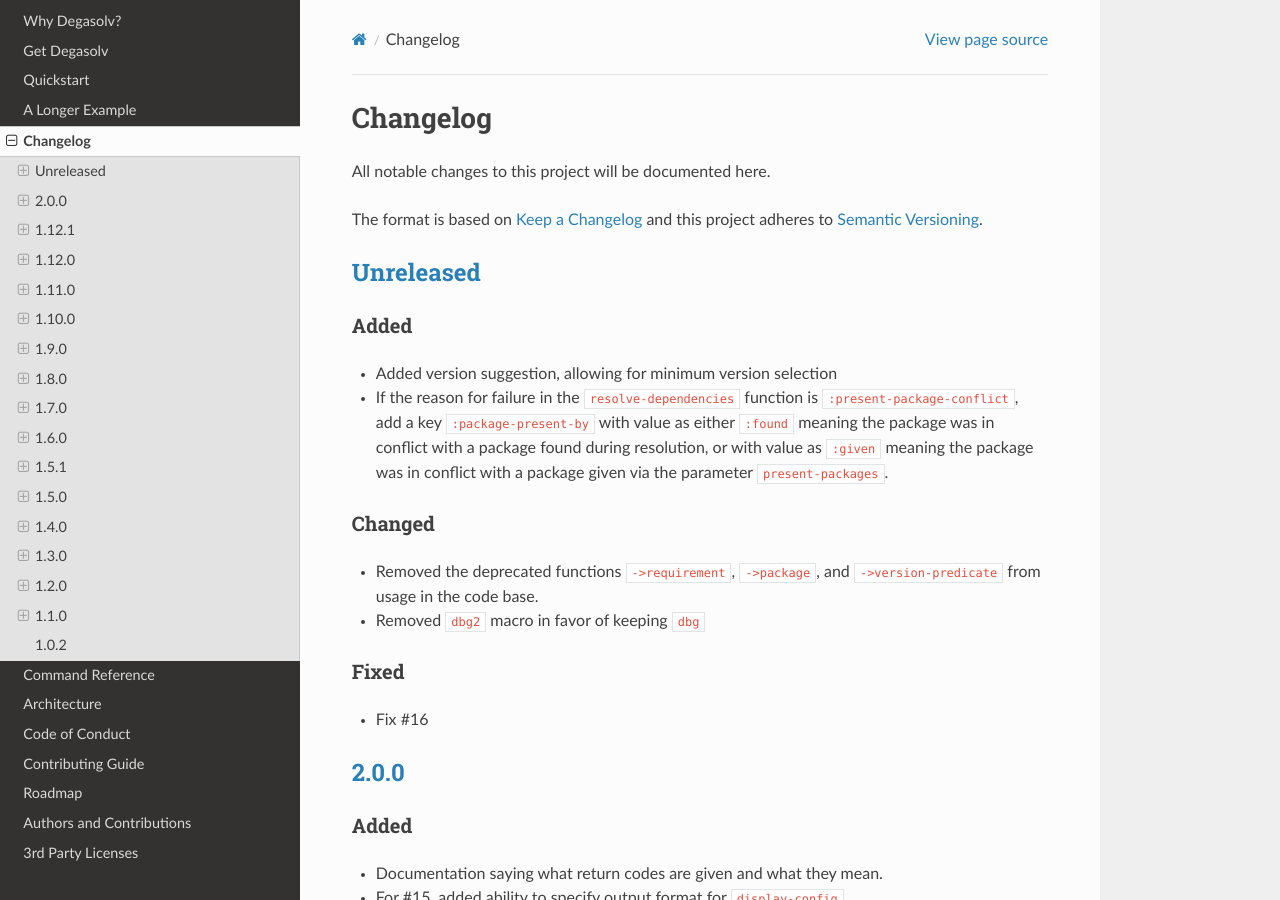
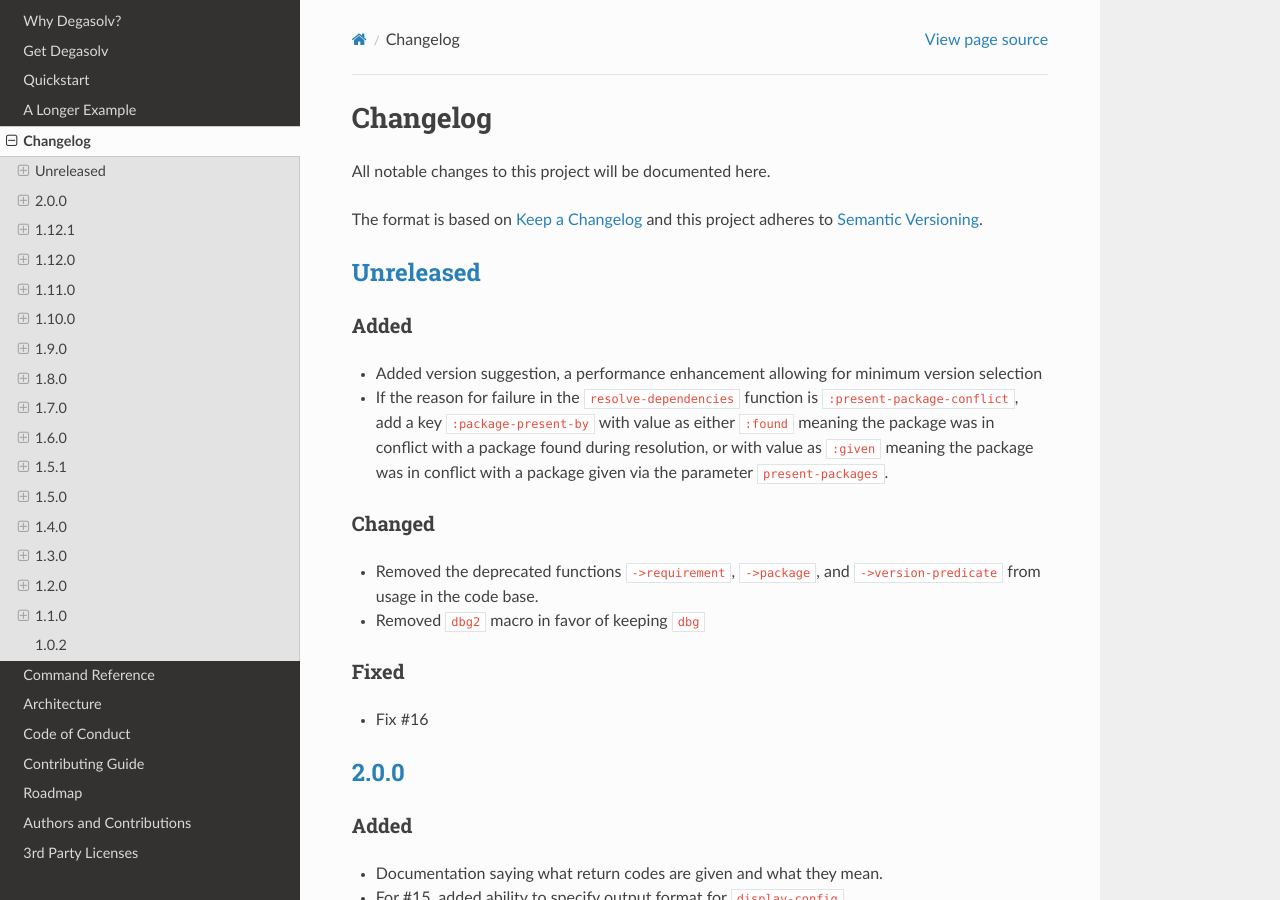
Before and after one commit to djhaskin987/degasolv, a Sphinx documentation site: the page built from docs/changelog.rst, in a window 1280 px wide and 900 px high. Built offline with Sphinx 7.4.7 and the Read the Docs theme 2.0.0, drawn with Linux system fonts in a browser that asks for light colours.

Commit message:
Clarify what was added

```diff
--- a/docs/changelog.rst
+++ b/docs/changelog.rst
@@ -17,7 +17,8 @@ and this project adheres to `Semantic Versioning`_.
 Added
 +++++
 
-- Added version suggestion, allowing for minimum version selection
+- Added version suggestion, a performance enhancement allowing for minimum
+  version selection
 
 - If the reason for failure in the ``resolve-dependencies`` function
   is ``:present-package-conflict``, add a key ``:package-present-by`` with
```
Also changed, not shown: 1 other file.
